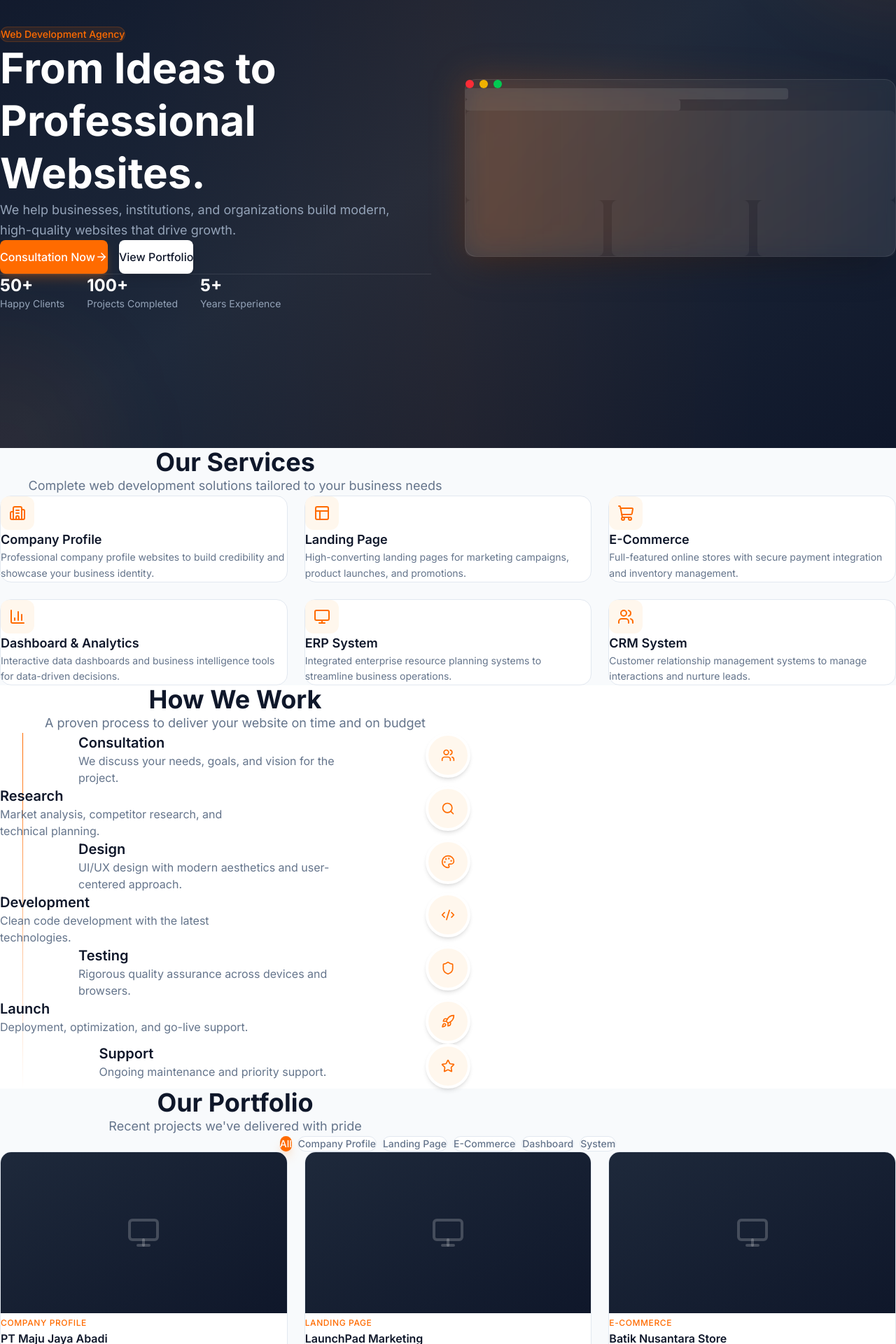
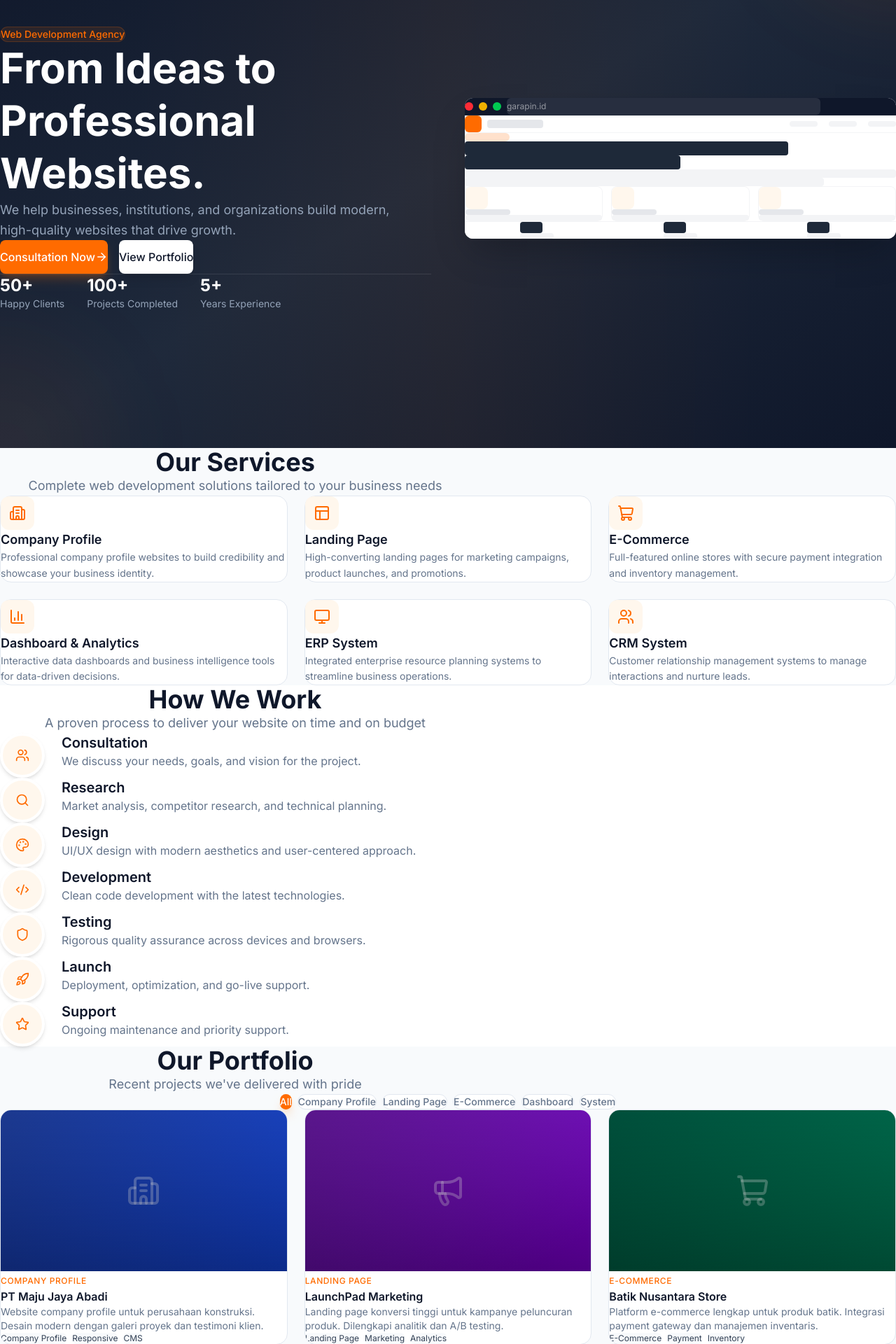
Before and after one commit to shadowroot32/website-garapin, a Next.js app: page /en in a window 1280 px wide. Shown: the part 160-2080 px from the top of the page at 70% size. Built offline with nearby package versions, Linux system fonts and the light colour scheme.

Commit message:
Perbaiki tampilan navbar

```diff
--- a/src/components/sections/about-client.tsx
+++ b/src/components/sections/about-client.tsx
@@ -69,7 +69,7 @@ export function AboutClient({ dict }: AboutClientProps) {
               className="bg-white rounded-2xl p-8 border border-garapin-border"
             >
               <Eye size={32} className="text-garapin-orange mb-4" />
-              <h3 className="text-2xl font-bold text-garapin-navy mb-4">{dict.vision_title} - Visi</h3>
+              <h3 className="text-2xl font-bold text-garapin-navy mb-4">Visi</h3>
               <p className="text-garapin-slate leading-relaxed">{dict.vision}</p>
             </motion.div>
 
@@ -80,7 +80,7 @@ export function AboutClient({ dict }: AboutClientProps) {
               className="bg-white rounded-2xl p-8 border border-garapin-border"
             >
               <Target size={32} className="text-garapin-orange mb-4" />
-              <h3 className="text-2xl font-bold text-garapin-navy mb-4">{dict.vision_title} - Misi</h3>
+              <h3 className="text-2xl font-bold text-garapin-navy mb-4">Misi</h3>
               <p className="text-garapin-slate leading-relaxed">{dict.mission}</p>
             </motion.div>
           </div>
--- a/src/components/sections/home-client.tsx
+++ b/src/components/sections/home-client.tsx
@@ -19,6 +19,11 @@ import {
   Search,
   Rocket,
   Shield,
+  Globe,
+  Megaphone,
+  GraduationCap,
+  HeartPulse,
+  Database,
 } from "lucide-react";
 import { Button } from "@/components/ui/button";
 import { cn } from "@/lib/utils";
@@ -155,23 +160,73 @@ function HeroSection({ dict }: { dict: Dictionary["hero"] }) {
             className="hidden lg:block"
           >
             <div className="relative">
-              <div className="relative bg-white/5 backdrop-blur-sm rounded-2xl border border-white/10 p-6 shadow-2xl">
-                <div className="flex items-center gap-2 mb-4">
+              <div className="relative bg-white rounded-xl shadow-2xl overflow-hidden">
+                {/* Browser chrome */}
+                <div className="flex items-center gap-2 px-4 py-3 bg-garapin-navy border-b border-white/10">
                   <div className="w-3 h-3 rounded-full bg-red-500" />
                   <div className="w-3 h-3 rounded-full bg-yellow-500" />
                   <div className="w-3 h-3 rounded-full bg-green-500" />
-                </div>
-                <div className="space-y-3">
-                  <div className="h-4 w-3/4 bg-white/10 rounded" />
-                  <div className="h-4 w-1/2 bg-white/10 rounded" />
-                  <div className="h-32 bg-white/5 rounded-lg mt-4" />
-                  <div className="grid grid-cols-3 gap-3 mt-4">
-                    <div className="h-20 bg-white/5 rounded-lg" />
-                    <div className="h-20 bg-white/5 rounded-lg" />
-                    <div className="h-20 bg-white/5 rounded-lg" />
+                  <div className="ml-4 flex-1 max-w-md h-6 rounded-md bg-white/10 flex items-center px-3">
+                    <span className="text-xs text-white/50">garapin.id</span>
                   </div>
                 </div>
-                <div className="absolute -inset-1 bg-gradient-to-r from-garapin-orange/20 to-transparent rounded-2xl blur-xl -z-10" />
+                {/* Mockup content */}
+                <div className="p-5 bg-white">
+                  {/* Navbar mockup */}
+                  <div className="flex items-center justify-between mb-6 pb-4 border-b border-gray-100">
+                    <div className="flex items-center gap-2">
+                      <div className="w-6 h-6 rounded-md bg-garapin-orange" />
+                      <div className="h-3 w-20 bg-gray-200 rounded" />
+                    </div>
+                    <div className="flex gap-4">
+                      <div className="h-2 w-10 bg-gray-100 rounded" />
+                      <div className="h-2 w-10 bg-gray-100 rounded" />
+                      <div className="h-2 w-10 bg-gray-100 rounded" />
+                    </div>
+                  </div>
+                  {/* Hero section mockup */}
+                  <div className="mb-6">
+                    <div className="h-3 w-16 bg-garapin-orange/20 rounded-full mb-3" />
+                    <div className="h-5 w-3/4 bg-gray-800 rounded mb-2" />
+                    <div className="h-5 w-1/2 bg-gray-800 rounded mb-3" />
+                    <div className="h-3 w-full bg-gray-100 rounded" />
+                    <div className="h-3 w-5/6 bg-gray-100 rounded mt-1" />
+                  </div>
+                  {/* Cards grid */}
+                  <div className="grid grid-cols-3 gap-3">
+                    <div className="p-3 rounded-lg border border-gray-100">
+                      <div className="w-8 h-8 rounded-lg bg-garapin-orange-muted mb-2" />
+                      <div className="h-2 w-16 bg-gray-200 rounded mb-1" />
+                      <div className="h-2 w-full bg-gray-100 rounded" />
+                    </div>
+                    <div className="p-3 rounded-lg border border-gray-100">
+                      <div className="w-8 h-8 rounded-lg bg-garapin-orange-muted mb-2" />
+                      <div className="h-2 w-16 bg-gray-200 rounded mb-1" />
+                      <div className="h-2 w-full bg-gray-100 rounded" />
+                    </div>
+                    <div className="p-3 rounded-lg border border-gray-100">
+                      <div className="w-8 h-8 rounded-lg bg-garapin-orange-muted mb-2" />
+                      <div className="h-2 w-16 bg-gray-200 rounded mb-1" />
+                      <div className="h-2 w-full bg-gray-100 rounded" />
+                    </div>
+                  </div>
+                  {/* Stats bar */}
+                  <div className="mt-4 pt-4 border-t border-gray-100 flex justify-around">
+                    <div className="text-center">
+                      <div className="h-4 w-8 bg-gray-800 rounded mx-auto mb-1" />
+                      <div className="h-2 w-12 bg-gray-100 rounded mx-auto" />
+                    </div>
+                    <div className="text-center">
+                      <div className="h-4 w-8 bg-gray-800 rounded mx-auto mb-1" />
+                      <div className="h-2 w-12 bg-gray-100 rounded mx-auto" />
+                    </div>
+                    <div className="text-center">
+                      <div className="h-4 w-8 bg-gray-800 rounded mx-auto mb-1" />
+                      <div className="h-2 w-12 bg-gray-100 rounded mx-auto" />
+                    </div>
+                  </div>
+                </div>
+                <div className="absolute -inset-1 bg-gradient-to-r from-garapin-orange/20 to-transparent rounded-xl blur-xl -z-10" />
               </div>
             </div>
           </motion.div>
@@ -214,53 +269,32 @@ function WorkflowSection({ dict }: { dict: Dictionary["workflow"] }) {
   const steps = Object.entries(dict.steps);
   return (
     <section className="py-24 bg-white">
-      <div className="max-w-7xl mx-auto px-4 sm:px-6 lg:px-8">
+      <div className="max-w-3xl mx-auto px-4 sm:px-6 lg:px-8">
         <SectionHeading title={dict.title} subtitle={dict.subtitle} />
         <div className="relative">
-          <div className="absolute left-8 top-0 bottom-0 w-px bg-gradient-to-b from-garapin-orange via-garapin-orange/50 to-transparent hidden lg:block" />
-          <div className="space-y-12 lg:space-y-0">
+          {/* Timeline line */}
+          <div className="absolute left-8 top-0 bottom-0 w-px bg-gradient-to-b from-garapin-orange via-garapin-orange/50 to-transparent" />
+          <div className="space-y-10">
             {steps.map(([key, step], i) => (
               <motion.div
                 key={key}
-                initial={{ opacity: 0, x: i % 2 === 0 ? -20 : 20 }}
+                initial={{ opacity: 0, x: -20 }}
                 whileInView={{ opacity: 1, x: 0 }}
                 viewport={{ once: true, margin: "-80px" }}
                 transition={{ delay: i * 0.1 }}
-                className="relative flex items-start gap-6 lg:gap-0 lg:even:flex-row-reverse"
+                className="relative flex items-start gap-6 pl-0"
               >
-                <div className="hidden lg:flex w-1/2 items-center justify-center">
-                  <div className="lg:mx-auto lg:max-w-sm">
-                    {i % 2 === 0 ? (
-                      <div className="pr-12">
-                        <h3 className="text-xl font-semibold text-garapin-navy mb-2">{step.title}</h3>
-                        <p className="text-garapin-gray">{step.desc}</p>
-                      </div>
-                    ) : (
-                      <div />
-                    )}
-                  </div>
-                </div>
-
+                {/* Circle connector */}
                 <div className="relative z-10 flex-shrink-0">
                   <div className="w-16 h-16 rounded-full bg-garapin-orange-muted border-4 border-white shadow-md flex items-center justify-center text-garapin-orange">
                     {workflowIcons[key]}
                   </div>
                 </div>
 
-                <div className="flex-1 lg:hidden">
+                {/* Content */}
+                <div className="flex-1 pt-3">
                   <h3 className="text-xl font-semibold text-garapin-navy mb-2">{step.title}</h3>
                   <p className="text-garapin-gray">{step.desc}</p>
-                </div>
-
-                <div className="hidden lg:flex w-1/2 items-center">
-                  <div className="max-w-sm">
-                    {i % 2 !== 0 && (
-                      <div className="pl-12">
-                        <h3 className="text-xl font-semibold text-garapin-navy mb-2">{step.title}</h3>
-                        <p className="text-garapin-gray">{step.desc}</p>
-                      </div>
-                    )}
-                  </div>
                 </div>
               </motion.div>
             ))}
@@ -320,9 +354,37 @@ function PortfolioSection({ dict }: { dict: Dictionary["portfolio"] }) {
               transition={{ delay: i * 0.05 }}
               className="group bg-white rounded-2xl overflow-hidden border border-garapin-border hover:shadow-xl transition-all duration-300"
             >
-              <div className="aspect-video bg-gradient-to-br from-garapin-dark to-garapin-navy flex items-center justify-center relative overflow-hidden">
-                <Monitor size={48} className="text-white/20" />
-                <div className="absolute inset-0 bg-gradient-to-t from-garapin-navy/50 to-transparent opacity-0 group-hover:opacity-100 transition-opacity" />
+              <div className="aspect-video flex items-center justify-center relative overflow-hidden">
+                {item.category === "company" && (
+                  <div className="w-full h-full bg-gradient-to-br from-blue-900 to-blue-700 flex items-center justify-center">
+                    <Building2 size={48} className="text-white/30" />
+                    <div className="absolute inset-0 bg-gradient-to-t from-black/40 to-transparent" />
+                  </div>
+                )}
+                {item.category === "landing" && (
+                  <div className="w-full h-full bg-gradient-to-br from-purple-900 to-purple-700 flex items-center justify-center">
+                    <Megaphone size={48} className="text-white/30" />
+                    <div className="absolute inset-0 bg-gradient-to-t from-black/40 to-transparent" />
+                  </div>
+                )}
+                {item.category === "ecommerce" && (
+                  <div className="w-full h-full bg-gradient-to-br from-emerald-900 to-emerald-700 flex items-center justify-center">
+                    <ShoppingCart size={48} className="text-white/30" />
+                    <div className="absolute inset-0 bg-gradient-to-t from-black/40 to-transparent" />
+                  </div>
+                )}
+                {item.category === "dashboard" && (
+                  <div className="w-full h-full bg-gradient-to-br from-amber-900 to-amber-700 flex items-center justify-center">
+                    <BarChart3 size={48} className="text-white/30" />
+                    <div className="absolute inset-0 bg-gradient-to-t from-black/40 to-transparent" />
+                  </div>
+                )}
+                {item.category === "system" && (
+                  <div className="w-full h-full bg-gradient-to-br from-rose-900 to-rose-700 flex items-center justify-center">
+                    <Database size={48} className="text-white/30" />
+                    <div className="absolute inset-0 bg-gradient-to-t from-black/40 to-transparent" />
+                  </div>
+                )}
               </div>
               <div className="p-5">
                 <span className="text-xs font-medium text-garapin-orange uppercase tracking-wider">
--- a/src/data/portfolio.ts
+++ b/src/data/portfolio.ts
@@ -3,6 +3,7 @@ export interface PortfolioItem {
   title: string;
   category: string;
   description: string;
+  descriptionEn: string;
   image: string;
   tags: string[];
   link?: string;
@@ -13,7 +14,8 @@ export const portfolioItems: PortfolioItem[] = [
     id: "company-1",
     title: "PT Maju Jaya Abadi",
     category: "company",
-    description: "Company profile website for a construction company. Modern design with project gallery and client testimonials.",
+    description: "Website company profile untuk perusahaan konstruksi. Desain modern dengan galeri proyek dan testimoni klien.",
+    descriptionEn: "Company profile website for a construction company. Modern design with project gallery and client testimonials.",
     image: "/portfolio/company-1.jpg",
     tags: ["Company Profile", "Responsive", "CMS"],
   },
@@ -21,7 +23,8 @@ export const portfolioItems: PortfolioItem[] = [
     id: "landing-1",
     title: "LaunchPad Marketing",
     category: "landing",
-    description: "High-converting landing page for a product launch campaign. Integrated analytics and A/B testing.",
+    description: "Landing page konversi tinggi untuk kampanye peluncuran produk. Dilengkapi analitik dan A/B testing.",
+    descriptionEn: "High-converting landing page for a product launch campaign. Integrated analytics and A/B testing.",
     image: "/portfolio/landing-1.jpg",
     tags: ["Landing Page", "Marketing", "Analytics"],
   },
@@ -29,7 +32,8 @@ export const portfolioItems: PortfolioItem[] = [
     id: "ecommerce-1",
     title: "Batik Nusantara Store",
     category: "ecommerce",
-    description: "Full e-commerce platform for batik products. Payment gateway integration and inventory management.",
+    description: "Platform e-commerce lengkap untuk produk batik. Integrasi payment gateway dan manajemen inventaris.",
+    descriptionEn: "Full e-commerce platform for batik products. Payment gateway integration and inventory management.",
     image: "/portfolio/ecommerce-1.jpg",
     tags: ["E-Commerce", "Payment", "Inventory"],
   },
@@ -37,7 +41,8 @@ export const portfolioItems: PortfolioItem[] = [
     id: "dashboard-1",
     title: "EduTrack Dashboard",
     category: "dashboard",
-    description: "Interactive analytics dashboard for a school management system. Real-time data visualization.",
+    description: "Dashboard analitik interaktif untuk sistem manajemen sekolah. Visualisasi data real-time.",
+    descriptionEn: "Interactive analytics dashboard for a school management system. Real-time data visualization.",
     image: "/portfolio/dashboard-1.jpg",
     tags: ["Dashboard", "Analytics", "Education"],
   },
@@ -45,7 +50,8 @@ export const portfolioItems: PortfolioItem[] = [
     id: "company-2",
     title: "RS Sehat Sentosa",
     category: "company",
-    description: "Hospital profile website with doctor directory, service listings, and online appointment booking.",
+    description: "Website profil rumah sakit dengan direktori dokter, daftar layanan, dan booking online.",
+    descriptionEn: "Hospital profile website with doctor directory, service listings, and online appointment booking.",
     image: "/portfolio/company-2.jpg",
     tags: ["Company Profile", "Healthcare", "Booking"],
   },
@@ -53,7 +59,8 @@ export const portfolioItems: PortfolioItem[] = [
     id: "system-1",
     title: "Siakad Plus",
     category: "system",
-    description: "Academic information system for universities. Student portal, grade management, and reporting.",
+    description: "Sistem informasi akademik untuk universitas. Portal mahasiswa, manajemen nilai, dan pelaporan.",
+    descriptionEn: "Academic information system for universities. Student portal, grade management, and reporting.",
     image: "/portfolio/system-1.jpg",
     tags: ["System", "Education", "Portal"],
   },
```
Also changed, not shown: src/components/sections/contact-client.tsx (+6 -6 lines).
